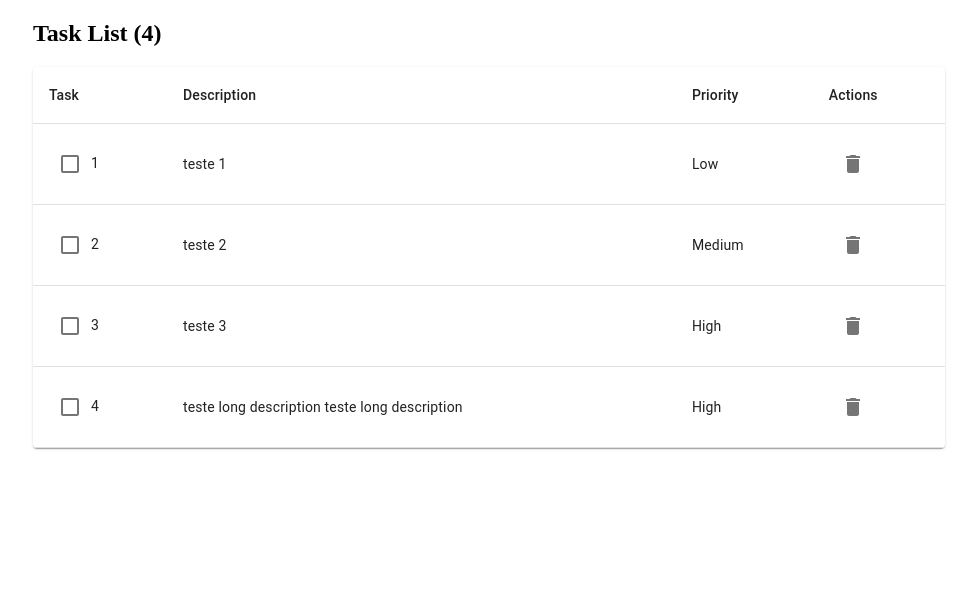
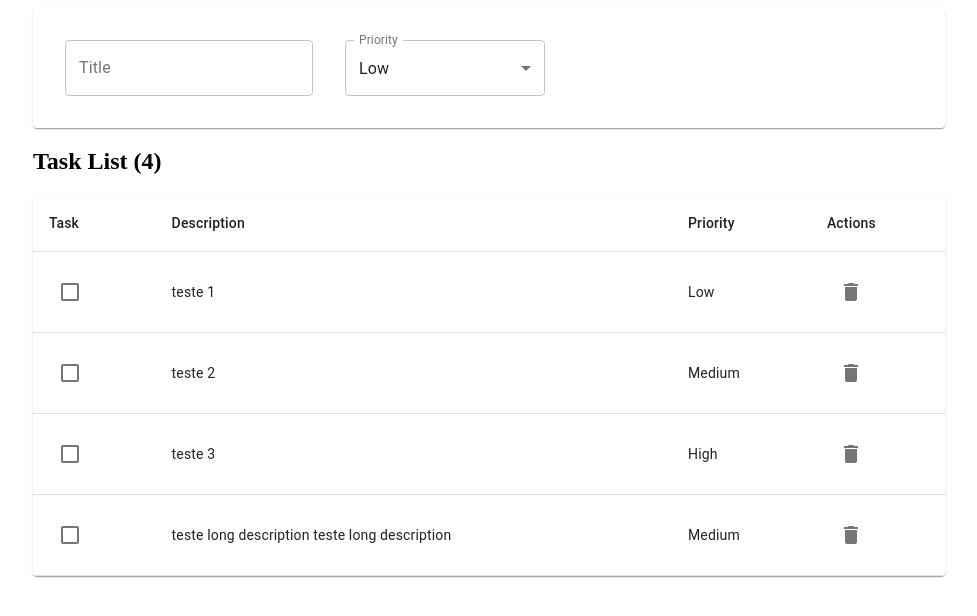
Before and after one commit to guilhermekuni/react-hooks-todo-list, a React (Create React App) app: page / in a window 1280 px wide. Shown: the top 616 px of the page, without its empty margins (151-1128 px from the left). Built offline with nearby package versions, Linux system fonts and the light colour scheme.

Commit message:
Implements task form

```diff
--- /dev/null
+++ b/src/components/TaskForm.js
@@ -0,0 +1,87 @@
+import React, { useState, useContext } from 'react';
+
+import { makeStyles } from '@material-ui/core/styles';
+import { Paper, TextField, MenuItem } from '@material-ui/core';
+
+import { priorityLevels } from '../utils/constants';
+import { TaskContext } from '../screens/Home';
+
+const useStyles = makeStyles(theme => ({
+  container: {
+    display: 'flex',
+    flexWrap: 'wrap',
+  },
+  textField: {
+    marginTop: theme.spacing(4),
+    marginBottom: theme.spacing(4),
+    marginLeft: theme.spacing(4)
+  },
+  selectField: {
+    width: 200,
+  }
+}));
+
+export default function TaskForm() {
+  const classes = useStyles();
+  const [tasks, setTasks] = useContext(TaskContext);
+  const [taskTitle, setTaskDescription] = useState('');
+  const [taskPriority, setTaskPriority] = useState(priorityLevels[0]);
+
+  function handleDescriptionChange(event) {
+    setTaskDescription(event.target.value);
+  }
+
+  function handlePriorityChange(event) {
+    const selectedPriority = priorityLevels.find(item => item.value === event.target.value);
+    setTaskPriority(selectedPriority);
+  }
+
+  function handleSubmit(event) {
+    event.preventDefault();
+
+    const lastId = tasks.length > 0 ? tasks[tasks.length - 1].id : 0;
+
+    const newTask = {
+      id: lastId + 1,
+      title: taskTitle,
+      done: false,
+      level: taskPriority.value,
+    }
+
+    setTasks([...tasks, newTask]);
+  }
+
+  return (
+    <>
+      <Paper>
+        <form className={classes.container} onSubmit={handleSubmit}>
+          <TextField
+            id='taskTitle'
+            label='Title'
+            className={classes.textField}
+            value={taskTitle}
+            onChange={handleDescriptionChange}
+            margin="normal"
+            variant="outlined"
+          />
+          <TextField
+            id="taskPriority"
+            select
+            label="Priority"
+            className={`${classes.textField} ${classes.selectField}`}
+            value={taskPriority.value}
+            onChange={handlePriorityChange}
+            margin="normal"
+            variant="outlined"
+          >
+            {priorityLevels.map(option => (
+              <MenuItem key={option.value} value={option.value}>
+                {option.name}
+              </MenuItem >
+            ))}
+          </TextField>
+        </form>
+      </Paper>
+    </>
+  );
+}
--- a/src/components/TaskListItem.js
+++ b/src/components/TaskListItem.js
@@ -1,15 +1,16 @@
 import React, { useContext } from 'react';
+
 import { TableCell, TableRow, Checkbox, IconButton } from '@material-ui/core';
 import DeleteIcon from '@material-ui/icons/Delete';
 
 import { TaskContext } from '../screens/Home';
+import { priorityLevels } from '../utils/constants';
+
 
 export default function TaskListItem(props) {
   const [tasks, setTasks] = useContext(TaskContext);
 
   const { id, title, done, level } = props.task;
-
-  const priorityLevels = ['Low', 'Medium', 'High'];
 
   function handleCheck() {
     const updatedTasks = tasks.map(item => item.id === id ? { ...item, done: !item.done } : item);
@@ -21,18 +22,22 @@ export default function TaskListItem(props) {
     setTasks(updatedTasks);
   }
 
+  function getPriority(level) {
+    const priority = priorityLevels.find(item => item.value === level);
+    return priority.name;
+  }
+
   return (
     <>
       <TableRow hover>
         <TableCell>
           <Checkbox checked={done} onClick={handleCheck} />
-          {id}
         </TableCell>
         <TableCell>{title}</TableCell>
-        <TableCell>{priorityLevels[level]}</TableCell>
+        <TableCell>{getPriority(level)}</TableCell>
         <TableCell>
-          <IconButton>
-            <DeleteIcon onClick={handleDelete} />
+          <IconButton onClick={handleDelete}>
+            <DeleteIcon />
           </IconButton>
         </TableCell>
       </TableRow>
--- a/src/screens/Home.js
+++ b/src/screens/Home.js
@@ -2,23 +2,25 @@ import React, { useState, useEffect, createContext } from 'react';
 import { Container } from '@material-ui/core';
 
 import TaskList from '../components/TaskList';
+import TaskForm from '../components/TaskForm';
 
 export const TaskContext = createContext();
 
 export default function Home() {
   const mockTasks = [
-    { id: 1, title: 'teste 1', done: false, level: 0 },
-    { id: 2, title: 'teste 2', done: false, level: 1 },
-    { id: 3, title: 'teste 3', done: false, level: 2 },
+    { id: 1, title: 'teste 1', done: false, level: 1 },
+    { id: 2, title: 'teste 2', done: false, level: 2 },
+    { id: 3, title: 'teste 3', done: false, level: 3 },
     { id: 4, title: 'teste long description teste long description', done: false, level: 2 },
   ]
 
   const [tasks, setTasks] = useState(mockTasks);
+
   useEffect(() => {
     const uncompletedTasks = tasks.filter(item => !item.done);
 
     document.title = uncompletedTasks.length > 0
-      ? `You still got ${uncompletedTasks.length} tasks `
+      ? `You still got ${uncompletedTasks.length} tasks`
       : "You don't have more tasks";
   }, [tasks]);
 
@@ -26,6 +28,7 @@ export default function Home() {
     <>
       <Container fixed maxWidth="md">
         <TaskContext.Provider value={[tasks, setTasks]}>
+          <TaskForm></TaskForm>
           <TaskList></TaskList>
         </TaskContext.Provider>
       </Container>
--- /dev/null
+++ b/src/utils/constants.js
@@ -0,0 +1,6 @@
+
+export const priorityLevels = [
+  { value: 1, name: 'Low' },
+  { value: 2, name: 'Medium' },
+  { value: 3, name: 'High' }
+];
```
